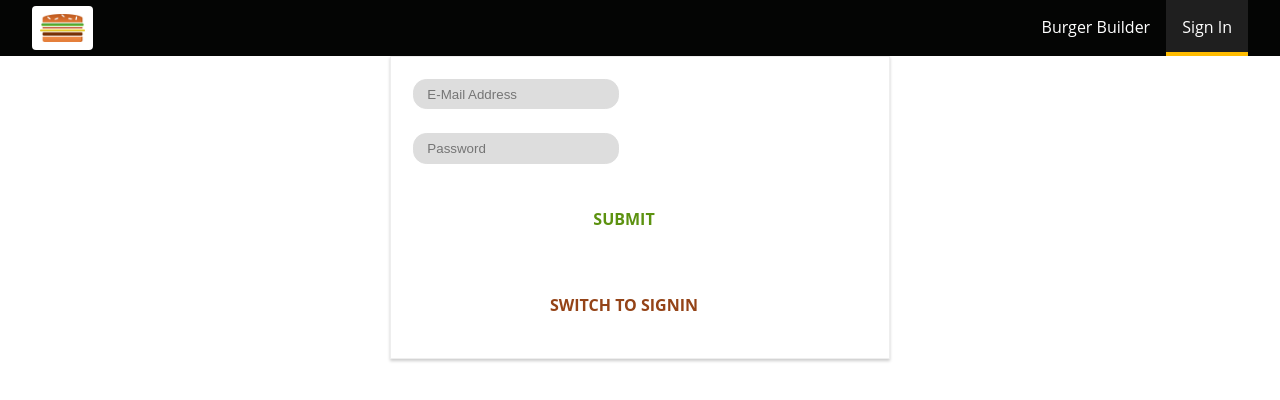
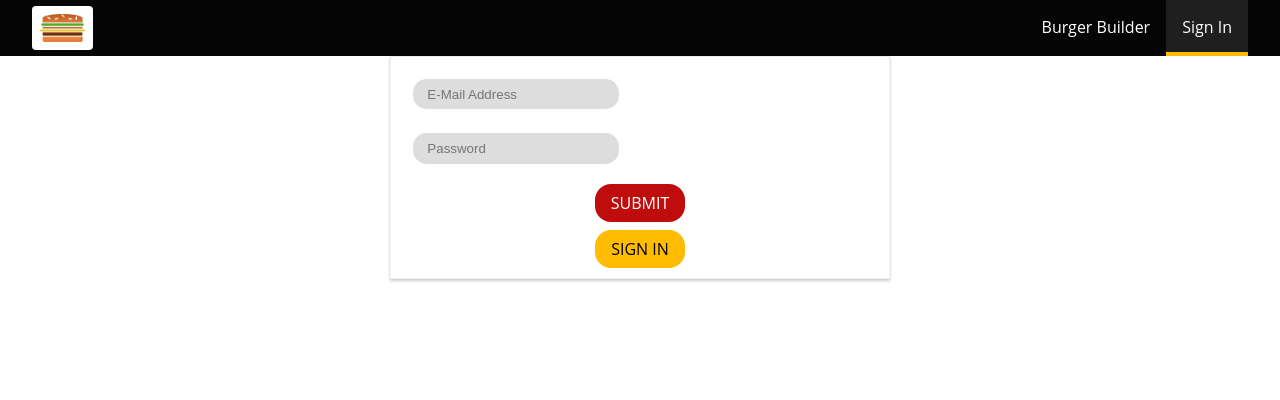
Before and after one commit to CoreyNoble/react-complete-guide, a React app: page /auth in a window 1280 px wide. Shown: the top 400 px of the page. Built offline with nearby package versions, Linux system fonts and the light colour scheme; the HTML template or start-up script is replaced by a standard one.

Commit message:
Adjustments - Meat to Patty, Button CSS States,

```diff
--- a/src/components/Burger/BuildControls/BuildControls.css
+++ b/src/components/Burger/BuildControls/BuildControls.css
@@ -14,7 +14,7 @@
 }
 
 .OrderButton {
-    background-color: rgb(191, 12, 12);
+    background-color: #bf0c0c;
     outline: none;
     cursor: pointer;
     border: none;
@@ -28,7 +28,7 @@
 }
 
 .OrderButton:hover, .OrderButton:active {
-    background-color: rgb(213, 60, 66);
+    background-color: #d53c42;
 }
 
 .OrderButton:disabled {
--- a/src/components/Burger/BuildControls/BuildControls.js
+++ b/src/components/Burger/BuildControls/BuildControls.js
@@ -2,9 +2,10 @@ import React from 'react';
 
 import classes from './BuildControls.css';
 import BuildControl from './BuildControl/BuildControl';
+// import Button from '../../UI/Button/Button';
 
 const controls = [
-    { label: 'Meat', type: 'meat' },
+    { label: 'Patty', type: 'patty' },
     { label: 'Cheese', type: 'cheese' },
     { label: 'Lettuce', type: 'lettuce' },
     { label: 'Bacon', type: 'bacon' },
--- a/src/components/Burger/BurgerIngredient/BurgerIngredient.js
+++ b/src/components/Burger/BurgerIngredient/BurgerIngredient.js
@@ -15,8 +15,8 @@ const burgerIngredient = props => {
                 <div className={classes.BreadTop}></div>
             );
             break;
-        case ( 'meat' ):
-            ingredient = <div className={classes.Meat}></div>;
+        case ( 'patty' ):
+            ingredient = <div className={classes.Patty}></div>;
             break;
         case ( 'cheese' ):
             ingredient = <div className={classes.Cheese}></div>;
--- a/src/components/Navigation/NavigationItems/NavigationItem/NavigationItem.css
+++ b/src/components/Navigation/NavigationItems/NavigationItem/NavigationItem.css
@@ -37,6 +37,7 @@
 
     .NavigationItem a:hover,
     .NavigationItem a:active,
+    .NavigationItem a:focus,
     .NavigationItem a.active {
         background-color: #1F1F1F;
         border-bottom: 4px solid #ffbc00;
--- a/src/components/UI/Button/Button.css
+++ b/src/components/UI/Button/Button.css
@@ -1,29 +1,49 @@
 .Button {
-    background-color: transparent;
-    border: none;
-    color: white;
+    background-color: #bf0c0c;
     outline: none;
     cursor: pointer;
-    font: inherit;
-    padding: 1em;
-    margin: 1em;
-    font-weight: bold;
+    border: none;
+    border-radius: 1em;
+    color: #fff;
+    font-family: inherit;
+    text-align: center;
+    font-size: 1em;
+    padding: 0.5em 1em;
+    margin-top: 0.5em;
+    transition: background-color 0.15s ease-in-out;
 }
 
-.Button:first-of-type {
-    margin-left: 0;
-    padding-left: 0;
+.Button:hover, .Button:active, .Button:focus {
+    background-color: #d53c42;
 }
 
 .Button:disabled {
-    color: #ccc;
+    background-color: #C7C6C6;
     cursor: not-allowed;
+    color: #888888;
 }
 
-.Success {
-    color: #5C9210;
+.Button:not(:disabled) {
+    animation: enable 0.3s linear;
 }
 
-.Danger {
-    color: #944317;
+.SignInUp {
+    background-color: #ffbc00;
+    color: #000;
 }
+
+.SignInUp:hover, .SignInUp:active, .SignInUp:focus{
+    background-color: #fccb42;
+}
+
+@keyframes enable {
+    0% {
+        transform: scale(1);
+    }
+    60% {
+        transform: scale(1.1);
+    }
+    100% {
+        transform: scale(1);
+    }
+}
--- a/src/containers/Auth/Auth.js
+++ b/src/containers/Auth/Auth.js
@@ -112,11 +112,11 @@ const auth = props => {
             {errorMessage}
             <form onSubmit={submitHandler}>
                 {form}
-                <Button btnType="Success">SUBMIT</Button>
+                <Button>SUBMIT</Button>
             </form>
             <Button
                 clicked={switchAuthModeHandler}
-                btnType="Danger">SWITCH TO {isSignup ? 'SIGNIN' : 'SIGNUP'}</Button>
+                btnType="SignInUp">{isSignup ? 'SIGN IN' : 'SIGN UP'}</Button>
         </div>
     );
 }
--- a/src/containers/BurgerBuilder/BurgerBuilder.js
+++ b/src/containers/BurgerBuilder/BurgerBuilder.js
@@ -98,7 +98,7 @@ const burgerBuilder = props => {
             purchaseCancelled={purchaseCancelHandler}
             purchaseContinued={purchaseContinueHandler} />;
     }
-    // {lettuce: true, meat: false, ...}
+    // {lettuce: true, patty: false, ...}
     return (
         <Auxillary>
             <Modal
--- a/src/store/reducers/burgerBuilder.js
+++ b/src/store/reducers/burgerBuilder.js
@@ -11,7 +11,7 @@ const initialState = {
 const INGREDIENT_PRICES = {
     lettuce: 0.5,
     cheese: 0.4,
-    meat: 1.3,
+    patty: 1.3,
     bacon: 0.7
 };
 
@@ -43,7 +43,7 @@ const setIngredients = (state, action) => {
             lettuce: action.ingredients.lettuce,
             bacon: action.ingredients.bacon,
             cheese: action.ingredients.cheese,
-            meat: action.ingredients.meat
+            patty: action.ingredients.patty
         },
         totalPrice: 4,
         error: false,
```
Also changed, not shown: src/components/Burger/BurgerIngredient/BurgerIngredient.css.
